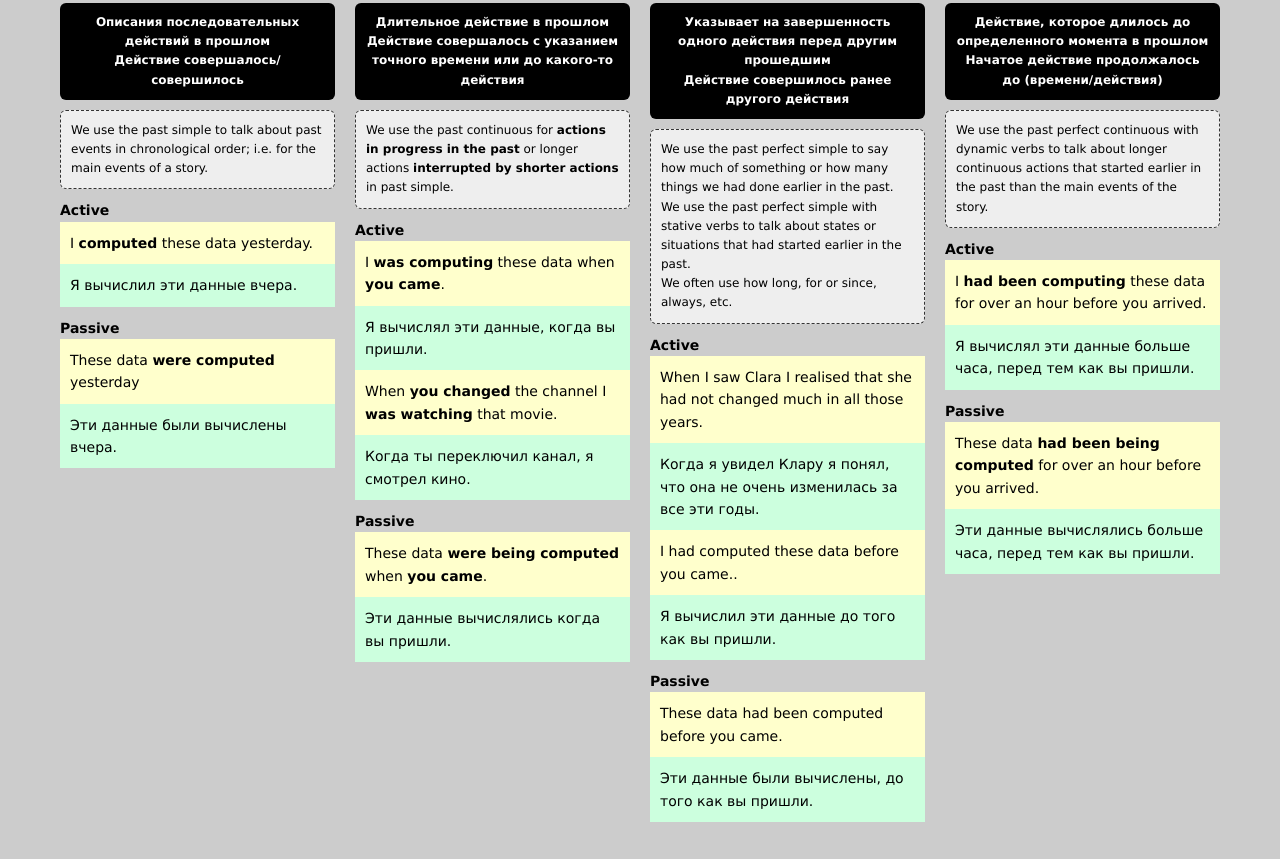
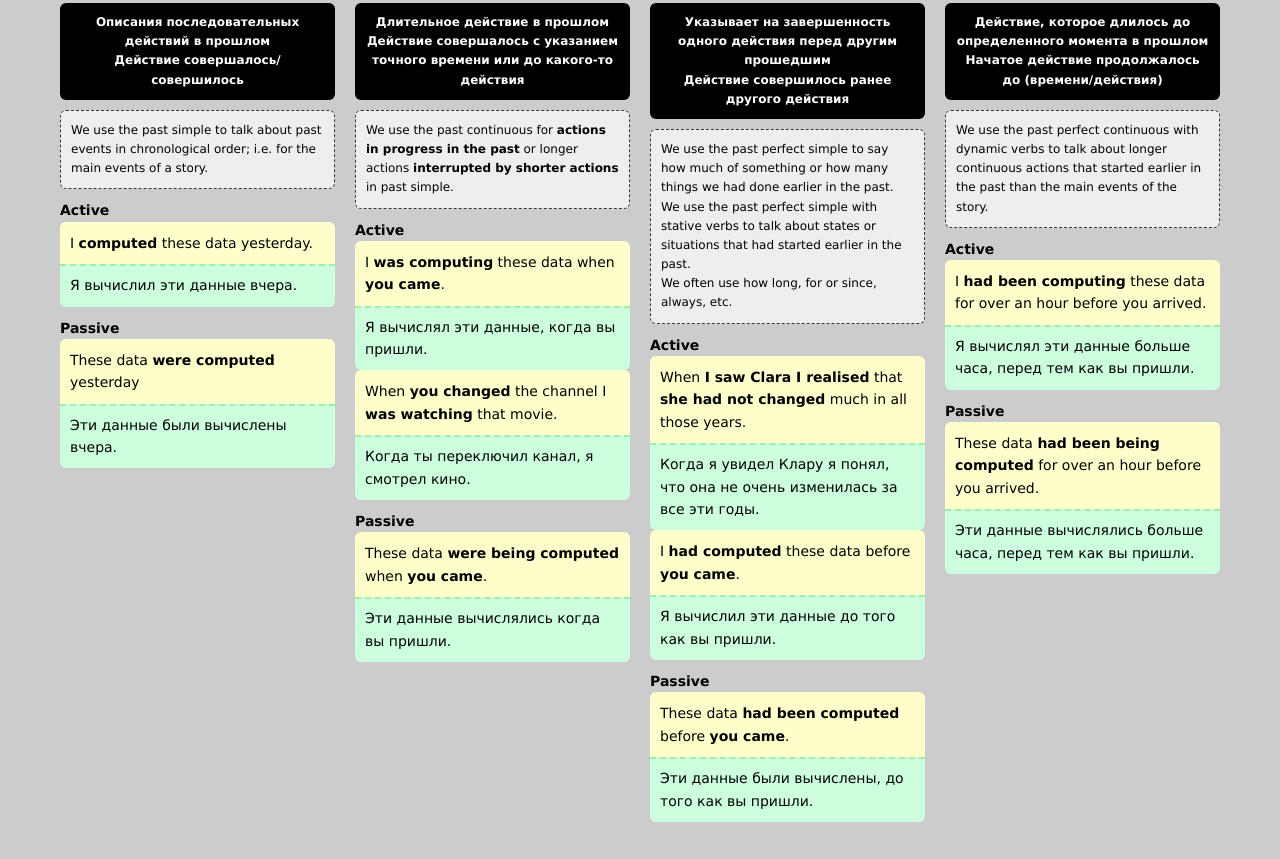
Before and after one commit to nfxpnk/nfxpnk.github.io, a plain HTML site: page english/english.v2.html in a window 1280 px wide. Shown: the part 778-1637 px from the top of the page. Drawn offline with Linux system fonts and the light colour scheme.

Commit message:
minor changes

```diff
--- a/english/english.v2.html
+++ b/english/english.v2.html
@@ -285,13 +285,13 @@
 				<div class="tense__example">
 					<div class="tense__example-name">Active</div>
 					<div class="tense__english">
-						When I saw Clara I realised that she had not changed much in all those years.
+						When <strong>I saw Clara I realised</strong> that <strong>she had not changed</strong> much in all those years.
 					</div>
 					<div class="tense__russian">
 						Когда я увидел Клару я понял, что она не очень изменилась за все эти годы.
 					</div>
 					<div class="tense__english">
-						I had computed these data before you came..
+						I <strong>had computed</strong> these data before <strong>you came</strong>.
 					</div>
 					<div class="tense__russian">
 						Я вычислил эти данные до того как вы пришли.
@@ -301,7 +301,7 @@
 				<div class="tense__example">
 					<div class="tense__example-name">Passive</div>
 					<div class="tense__english">
-						These data had been computed before you came.
+						These data <strong>had been computed</strong> before <strong>you came</strong>.
 					</div>
 					<div class="tense__russian">
 						Эти данные были вычислены, до того как вы пришли.
--- a/english/scss/blocks/tense.scss
+++ b/english/scss/blocks/tense.scss
@@ -66,11 +66,25 @@
 	&__english {
 		background: $color-yellow;
 		padding: 10px;
+		border-radius: 6px 6px 0 0;
+		position: relative;
+
+		&::after {
+			content: '';
+			height: 1px;
+			border-bottom: 2px dashed #A1EDA9;
+			position: absolute;
+			left: 0;
+			right: 0;
+			bottom: -2px;
+		}
+
 	}
 
 	&__russian {
 		background: $color-green;
 		padding: 10px;
+		border-radius: 0 0 6px 6px;
 	}
 
 	strong {
```
Also changed, not shown: english/css/english.v2.css.
